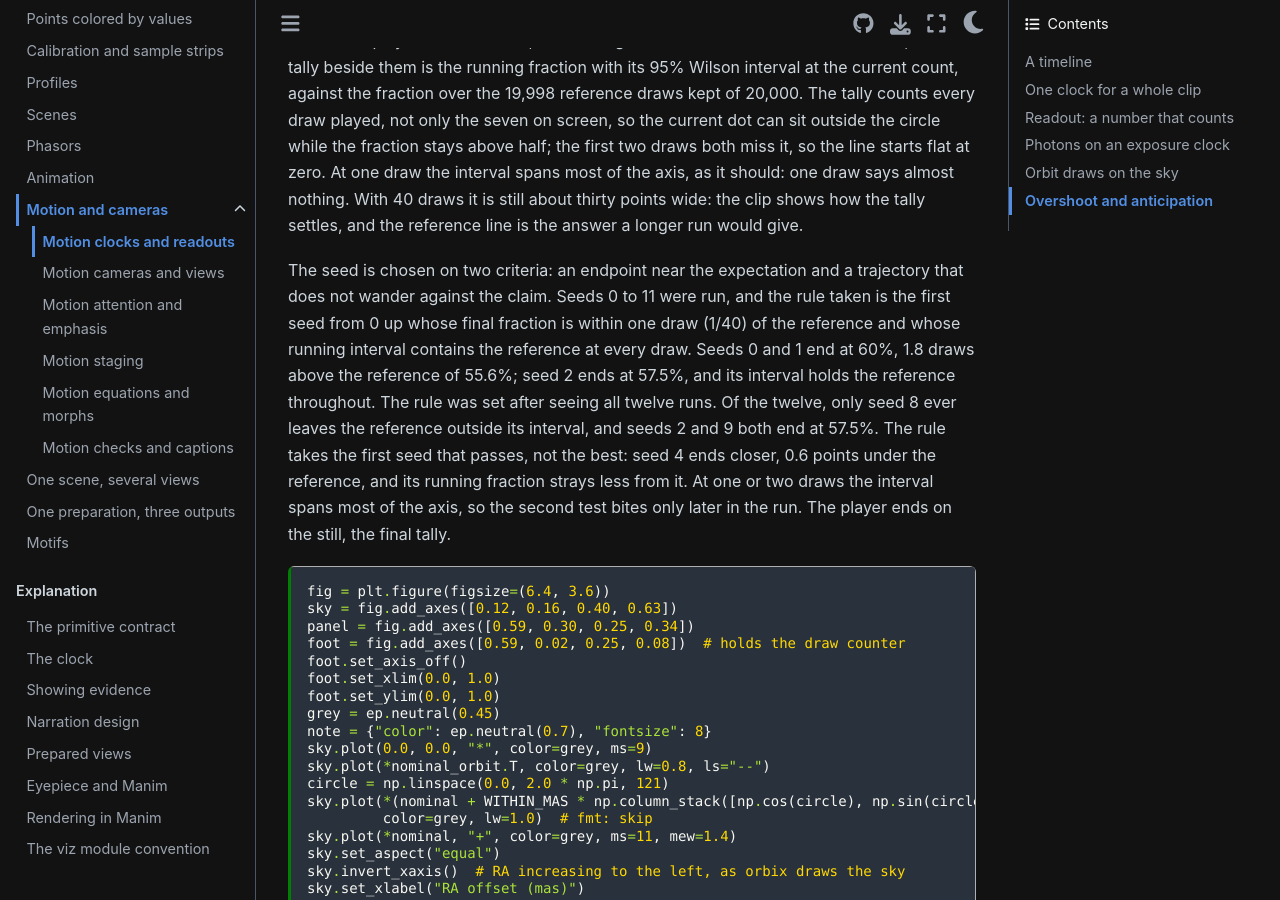
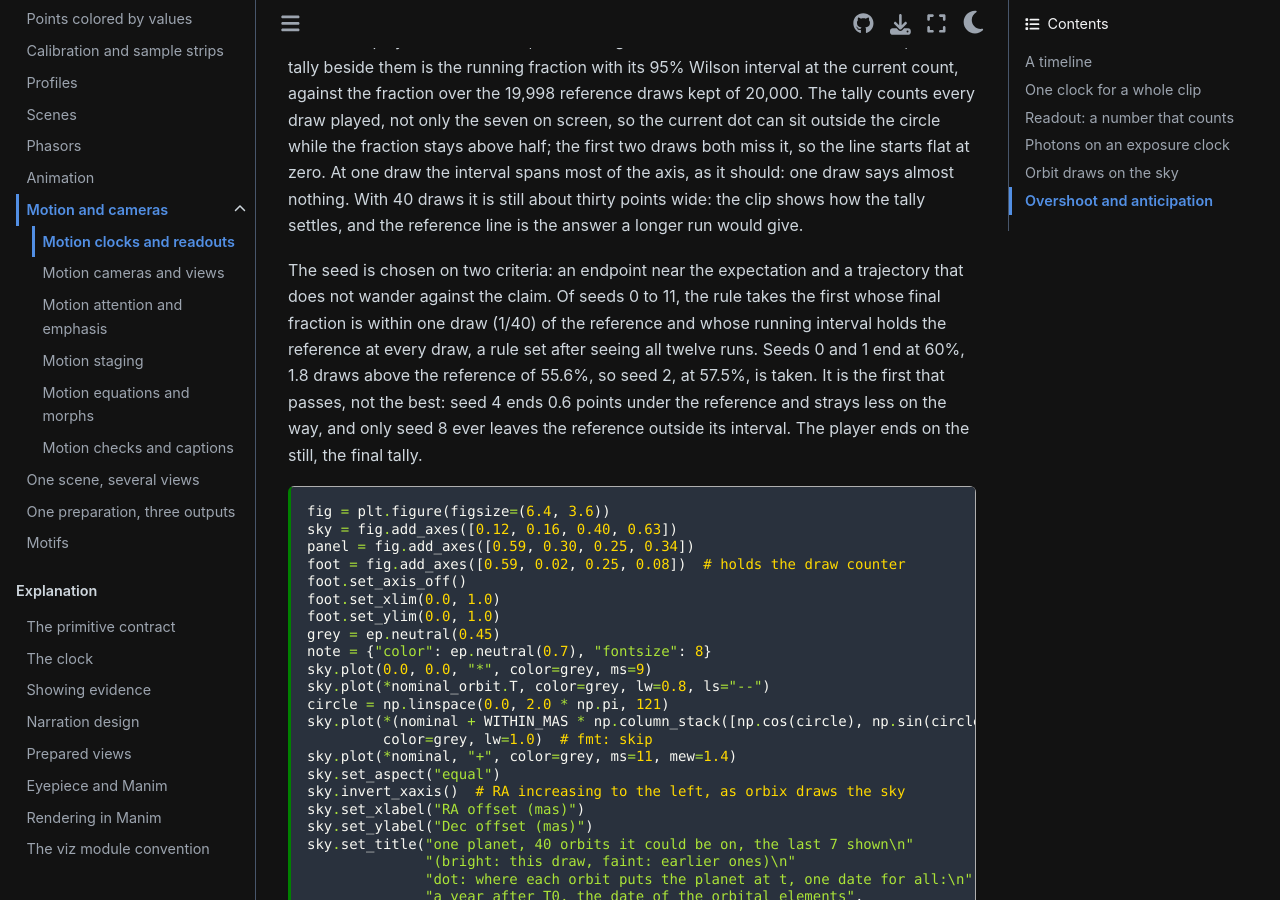
Before and after one commit to CoreySpohn/eyepiece, a Sphinx documentation site: the page built from docs/gallery/motion-clock.md, in a window 1280 px wide and 900 px high, scrolled down 9821 px. Built offline with Sphinx 7.4.7 and the Sphinx Book theme 1.1.4, drawn with Linux system fonts in a browser that asks for light colours; pages that are not in the unit, such as notebooks, are missing from menus.

Commit message:
docs(gallery): tighten the orbit seed paragraph

````diff
--- a/docs/gallery/motion-clock.md
+++ b/docs/gallery/motion-clock.md
@@ -521,17 +521,14 @@
 run would give.
 
 The seed is chosen on two criteria: an endpoint near the expectation and a
-trajectory that does not wander against the claim. Seeds 0 to 11 were run,
-and the rule taken is the first seed from 0 up whose final fraction is within
-one draw (1/40) of the reference and whose running interval contains the
-reference at every draw. Seeds 0 and 1 end at 60%, 1.8 draws above the
-reference of 55.6%; seed 2 ends at 57.5%, and its interval holds the
-reference throughout. The rule was set after seeing all twelve runs. Of the
-twelve, only seed 8 ever leaves the reference outside its interval, and
-seeds 2 and 9 both end at 57.5%. The rule takes the first seed that passes,
-not the best: seed 4 ends closer, 0.6 points under the reference, and its
-running fraction strays less from it. At one or two draws the interval spans
-most of the axis, so the second test bites only later in the run.
+trajectory that does not wander against the claim. Of seeds 0 to 11, the rule
+takes the first whose final fraction is within one draw (1/40) of the
+reference and whose running interval holds the reference at every draw, a
+rule set after seeing all twelve runs. Seeds 0 and 1 end at 60%, 1.8 draws
+above the reference of 55.6%, so seed 2, at 57.5%, is taken. It is the first
+that passes, not the best: seed 4 ends 0.6 points under the reference and
+strays less on the way, and only seed 8 ever leaves the reference outside its
+interval.
 The player ends on the still, the final tally.
 
 ```{code-cell} python
````
